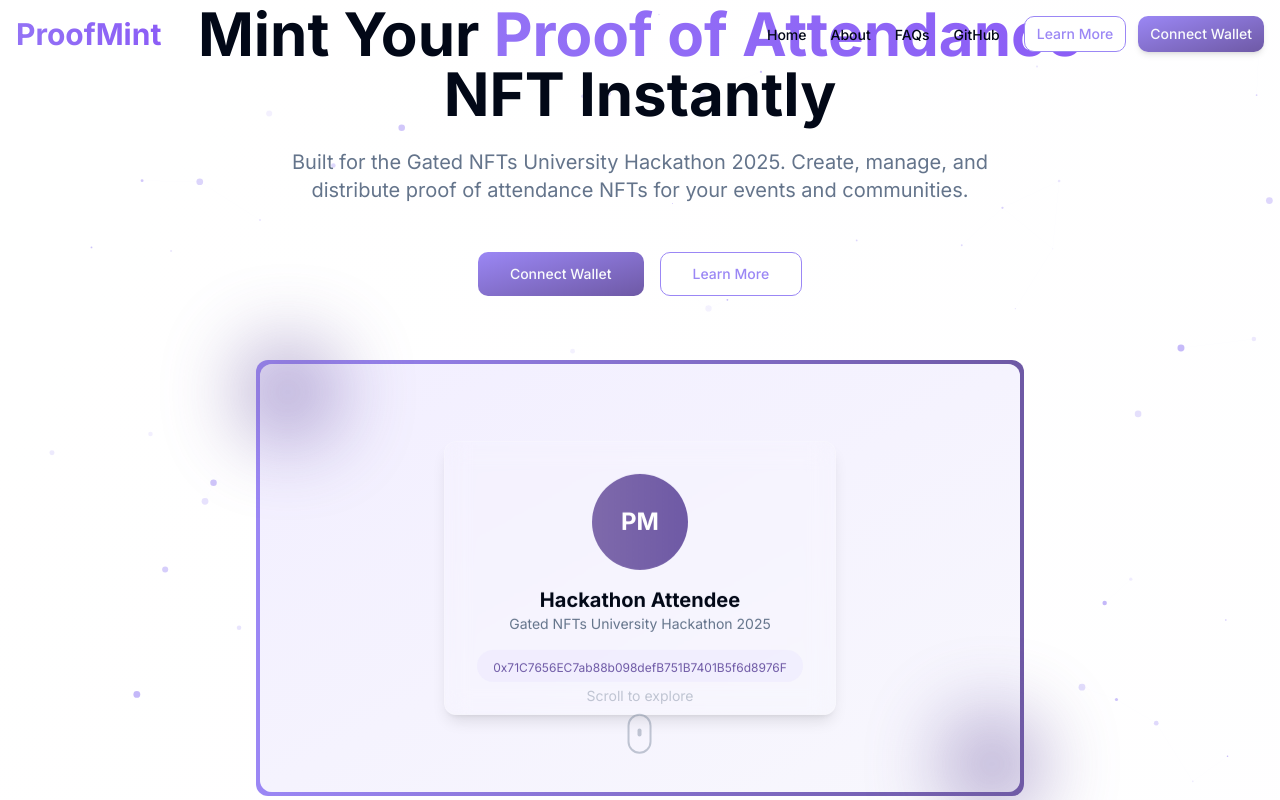
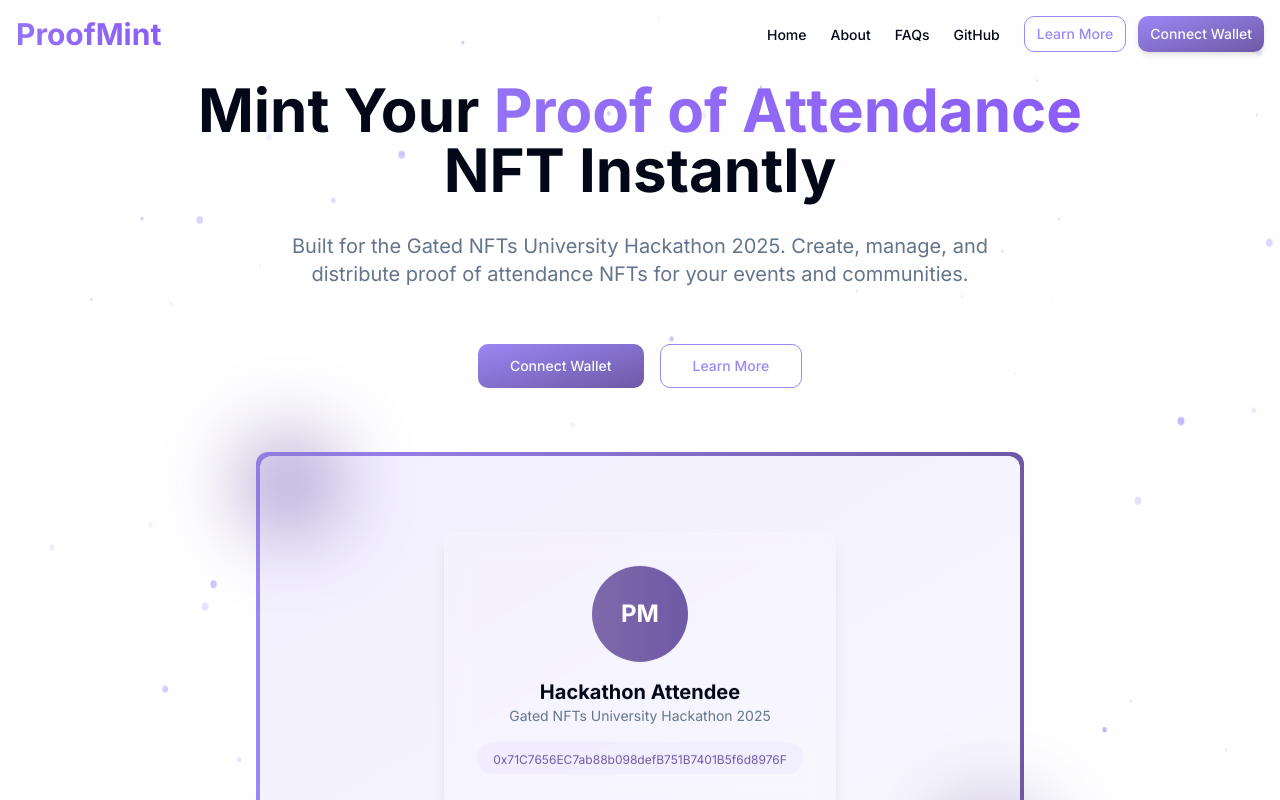
Before and after one commit to nano1x1/mint-flow-showcase, a React (Vite) app: page / in a window 1280 px wide. Shown: the top 800 px of the page. Built offline with nearby package versions, Linux system fonts and the light colour scheme.

Commit message:
Fix: Center Hero section content
Center the content within the Hero section's div to improve the navbar's visual alignment.

```diff
--- a/src/components/Hero.tsx
+++ b/src/components/Hero.tsx
@@ -5,13 +5,13 @@ import ParticleBackground from "./ParticleBackground";
 
 const Hero = () => {
   return (
-    <div className="relative min-h-screen flex items-center overflow-hidden">
+    <div className="relative min-h-screen flex items-center justify-center overflow-hidden">
       <ParticleBackground />
 
-      <div className="container mx-auto px-4 z-10">
+      <div className="container mx-auto px-4 z-10 py-20">
         <div className="flex flex-col items-center text-center max-w-4xl mx-auto">
           <motion.div
-            className="space-y-6"
+            className="space-y-8"
             initial={{ opacity: 0, y: 20 }}
             animate={{ opacity: 1, y: 0 }}
             transition={{ duration: 0.8 }}
```
